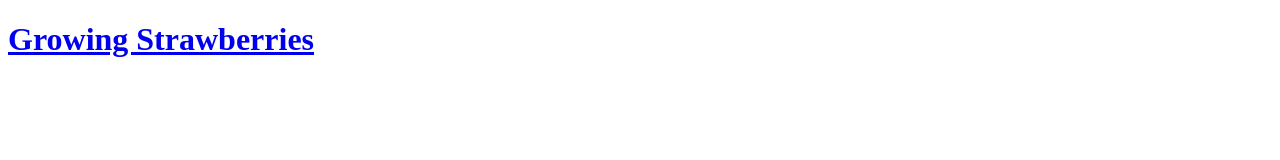
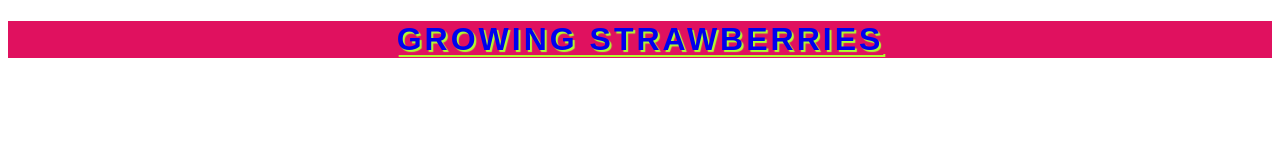
Before and after one commit to WillMan01/strawberries-2, a plain HTML site: page index.html in a window 1280 px wide. Drawn offline with Linux system fonts and the light colour scheme.

Commit message:
Add and style the header

```diff
--- a/assets/css/style.css
+++ b/assets/css/style.css
@@ -0,0 +1,18 @@
+body h1 {
+    color:  grey transparent;
+    text-align: center;
+    text-decoration-line: underline;
+    text-decoration-color: #E0115F;
+    text-transform: uppercase;
+    font-family: fantasy;
+    letter-spacing: 3px;
+    font-size: 200%;
+    border-bottom: none;
+    text-shadow: 2px 2px 1px greenyellow;
+    background-color:  #E0115F;
+    margin-bottom: 0;
+}
+
+a {
+    text-decoration: none;
+}
--- a/index.html
+++ b/index.html
@@ -19,6 +19,7 @@
         name="keywords"
         content=" love strawberries, family activity, growing strawberries, quercetin, superfood, vitamin rich"
     >
+    <link rel="stylesheet" href="assets/css/style.css">
     <title>Growing Strawberries</title>
 </head>
 
@@ -27,6 +28,7 @@
         <a href="index.html">
             <h1>Growing Strawberries</h1>
         </a>
+        <div></div>
     </header>
 
 </body>
```
